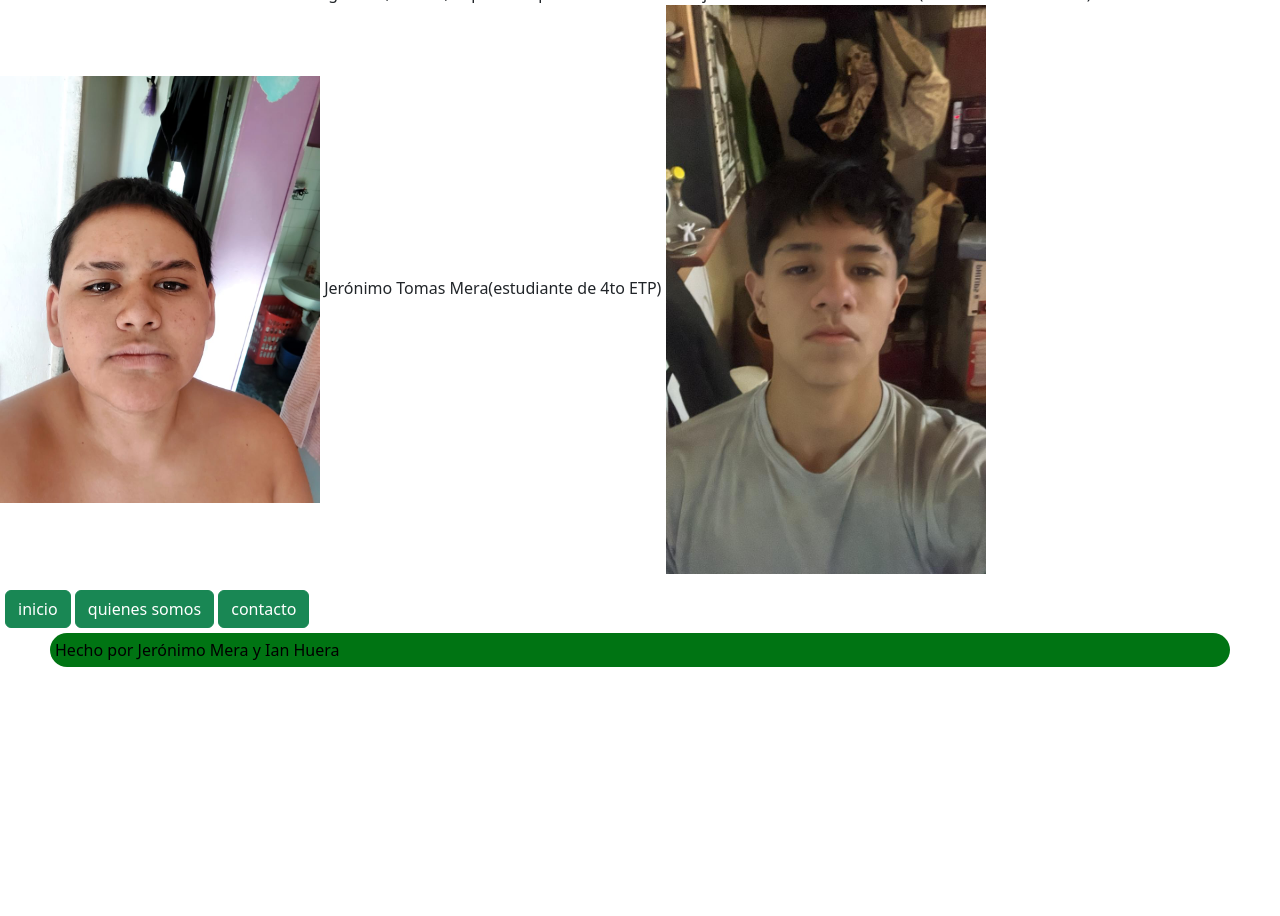
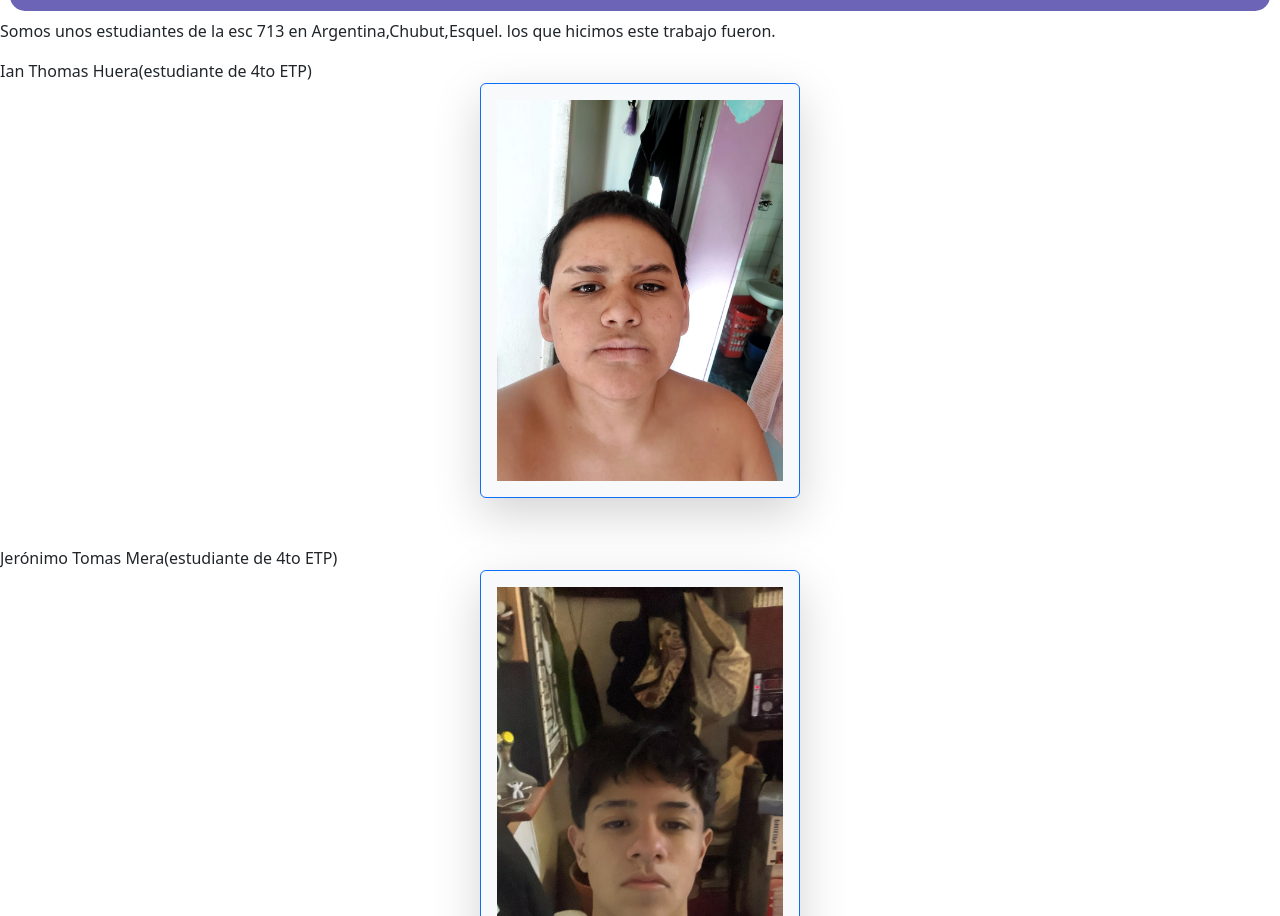
Before and after one commit to ianhra/Ian-jero, a plain HTML site: page quienessomos.html in a window 1280 px wide. Shown: the part 145-1061 px from the top of the page. Before the commit the page ends 812 px from the top, so only its background shows below. Drawn offline with Linux system fonts and the light colour scheme.

Commit message:
mejore cosas en contacto y quienes somos y arregle algunas cosas

```diff
--- a/quienessomos.html
+++ b/quienessomos.html
@@ -10,21 +10,23 @@
 
 <body>
     <header></header>
+            <a href="index.html" class="btn btn-success">inicio</a>
+        <a href="quienessomos.html" class="btn btn-success">quienes somos</a>
+        <a href="contacto.html" class="btn btn-success">contacto</a>
     <section>
         <h1>Quienes somos?</h1>
        <p>Somos unos estudiantes de la esc 713 en Argentina,Chubut,Esquel. los que hicimos este trabajo
-        fueron.
-        Ian Thomas Huera(estudiante de 4to ETP)
-        <img src="imagenes/ian.jpeg" alt="Imagen de la Cara Ian">
-        Jerónimo Tomas Mera(estudiante de 4to ETP)
-        <img src="imagenes/jero.jpeg" alt="Imagen de la Cara Jero">
-       </p>
+        fueron.</p>
+
+        <p>Ian Thomas Huera(estudiante de 4to ETP)
+        <img src="imagenes/ian.jpeg" class=" mx-auto d-block shadow-lg p-3 mb-5 bg-body-tertiary rounded border border-primary" alt="Imagen de la Cara Ian"></p>
+        <p>Jerónimo Tomas Mera(estudiante de 4to ETP)
+        <img src="imagenes/jero.jpeg" class=" mx-auto d-block shadow-lg p-3 mb-5 bg-body-tertiary rounded border border-primary" alt="Imagen de la Cara Jero"></p>
+
     </section>
     <nav>
 
-        <a href="index.html" class="btn btn-success">inicio</a>
-        <a href="quienessomos.html" class="btn btn-success">quienes somos</a>
-        <a href="contacto.html" class="btn btn-success">contacto</a>
+
     </nav>
     <footer>Hecho por Jerónimo Mera y Ian Huera</footer>
 </body>
```
Also changed, not shown: contacto.html (+3 -3 lines).
